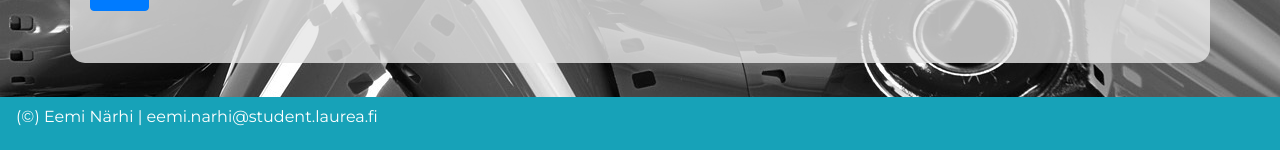
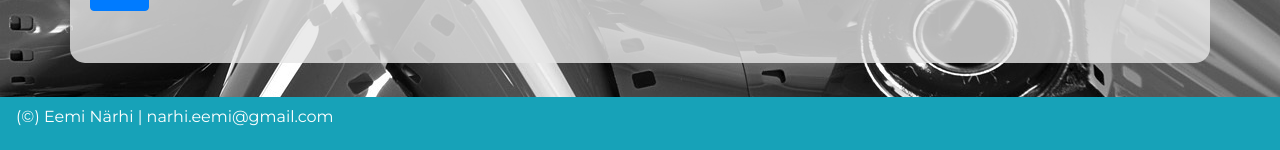
Before and after one commit to Emersson3/emersson3.github.io, a Jekyll site: the page leffoja.html, which Jekyll copies as it is, in a window 1280 px wide. Shown: the part 747-897 px from the top of the page. Built offline with Jekyll 4.4.1, drawn with Linux system fonts in a browser that asks for light colours; nearby versions of some CDN libraries.

Commit message:
Sähköpostimuutos

```diff
--- a/leffoja.html
+++ b/leffoja.html
@@ -62,7 +62,7 @@
 </div>
 
 <nav id="loppu" class="navbar navbar-expand-sm navbar-dark bg-info fixed-bottom">
-	<p style="color: white">(©) Eemi Närhi | eemi.narhi@student.laurea.fi</p>
+	<p style="color: white">(©) Eemi Närhi | narhi.eemi@gmail.com</p>
 </nav>
 
 	<script>
```
